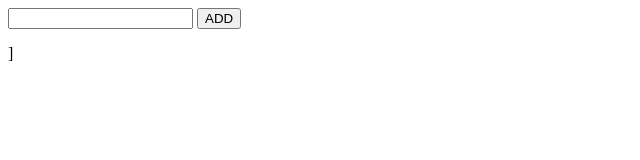
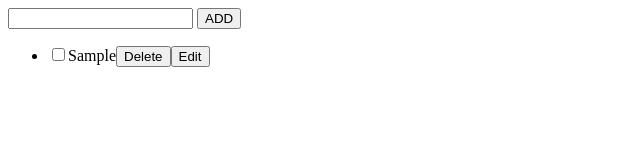
Before and after one commit to djdanilko/to_do_list, a plain HTML site: page index.html in a window 1280 px wide. Both pictures are taken after typing "Sample" into the empty fields and a click on the button "ADD". Shown: the whole page, without its empty margins (0-640 px from the left). Drawn offline with Linux system fonts and the light colour scheme.

Commit message:
added_DOMelements

```diff
--- a/index.html
+++ b/index.html
@@ -11,7 +11,7 @@
         <input class="input" type="text" >
         <button class="btn" type="submit">ADD</button>
     </form>
-    <ul class="list"></ul>]
+    <ul class="list"></ul>
     <script src="./main.js"></script>
 </body>
 </html>
--- a/main.js
+++ b/main.js
@@ -7,7 +7,36 @@ const array = [];
 
 form.addEventListener("submit", evt => {
     evt.preventDefault();
-array.push(input.value)
+array.push({
+  text: input.value,
+  completed: false
+});
+renderList();
 console.log(array)
 input.value = "";
 });
+
+function renderList() {
+    list.innerHTML = "";
+
+    array.forEach((item, index) => {
+        const li = document.createElement("li");
+        list.appendChild(li)
+
+        const checkbox = document.createElement("input");
+        checkbox.type = "checkbox";
+        li.appendChild(checkbox)
+
+        const span = document.createElement("span");
+        span.textContent = item.text;
+        li.appendChild(span)
+
+        const deleteBtn = document.createElement("button");
+        deleteBtn.textContent = "Delete";
+        li.appendChild(deleteBtn)
+
+        const editBtn = document.createElement("button");
+        editBtn.textContent = "Edit";
+        li.appendChild(editBtn)
+    })
+}
```
